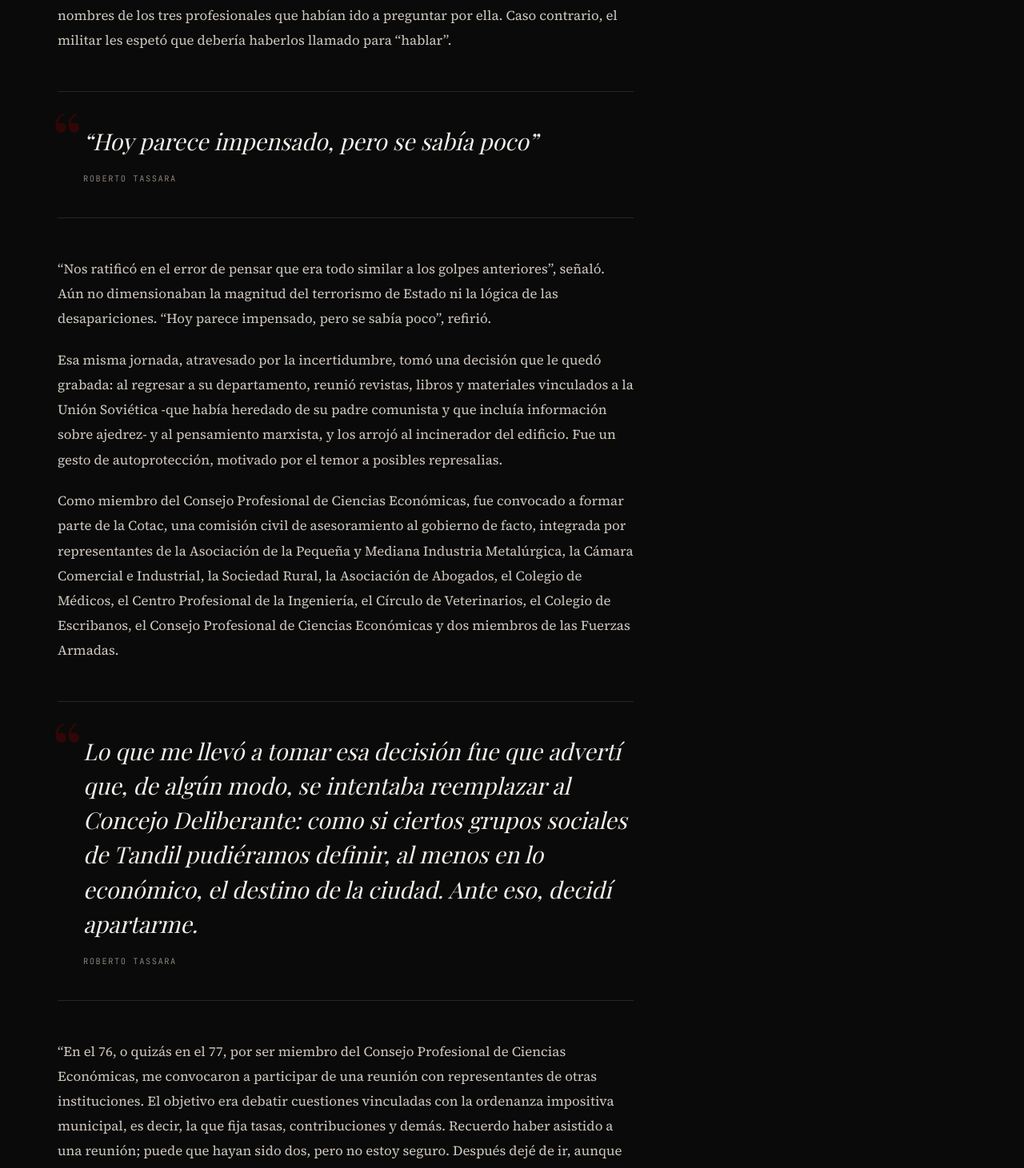
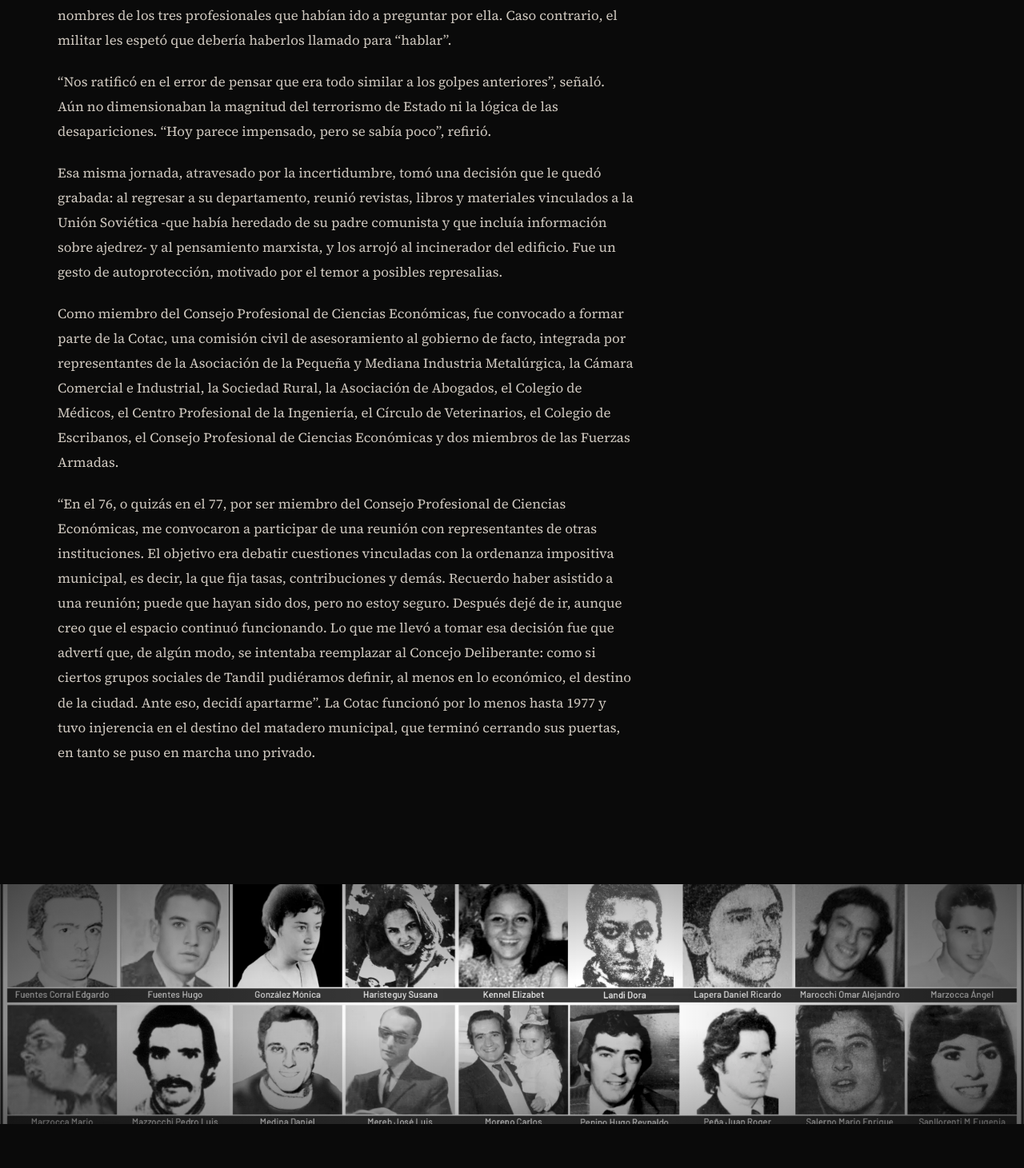
Before and after one commit to folino/eleco-especial-tandil, a Next.js app: page /ecos-de-la-memoria in a window 1280 px wide. Shown: the part 4788-6249 px from the top of the page at 80% size. Built offline with nearby package versions, Linux system fonts and the light colour scheme; a web font is replaced by a local one.

Commit message:
remove pullquote sections from EcosDelaMemoria component

```diff
--- a/app/ecos-de-la-memoria/page.tsx
+++ b/app/ecos-de-la-memoria/page.tsx
@@ -378,12 +378,6 @@ export default function EcosDelaMemoria() {
             <p>
               Con el paso de los días, comenzaron a aparecer señales perturbadoras. Una de ellas fue la visita de la familia de una excompañera de estudios, que había sido detenida en Benito Juárez sin que se supiera su paradero. Tassara y otros colegas intentaron averiguar qué había sucedido. Lograron entrevistarse con un militar que les confirmó que la joven estaba detenida en Sierra Chica. “La tenemos nosotros”, les dijo y agregó que la joven había sido inteligente en no mencionarlos porque en ninguno de sus papeles aparecían los nombres de los tres profesionales que habían ido a preguntar por ella. Caso contrario, el militar les espetó que debería haberlos llamado para “hablar”.
             </p>
-            <div className="pullquote">
-              <blockquote>
-                 “Hoy parece impensado, pero se sabía poco”
-              </blockquote>
-              <cite>Roberto Tassara</cite>
-            </div>
             <p>“Nos ratificó en el error de pensar que era todo similar a los golpes anteriores”, señaló. Aún no dimensionaban la magnitud del terrorismo de Estado ni la lógica de las desapariciones. “Hoy parece impensado, pero se sabía poco”, refirió.</p>
             <p>
              Esa misma jornada, atravesado por la incertidumbre, tomó una decisión que le quedó grabada: al regresar a su departamento, reunió revistas, libros y materiales vinculados a la Unión Soviética -que había heredado de su padre comunista y que incluía información sobre ajedrez- y al pensamiento marxista, y los arrojó al incinerador del edificio. Fue un gesto de autoprotección, motivado por el temor a posibles represalias.
@@ -391,15 +385,6 @@ export default function EcosDelaMemoria() {
             <p>
               Como miembro del Consejo Profesional de Ciencias Económicas, fue convocado a formar parte de la Cotac, una comisión civil de asesoramiento al gobierno de facto, integrada por representantes de la Asociación de la Pequeña y Mediana Industria Metalúrgica, la Cámara Comercial e Industrial, la Sociedad Rural, la Asociación de Abogados, el Colegio de Médicos, el Centro Profesional de la Ingeniería, el Círculo de Veterinarios, el Colegio de Escribanos, el Consejo Profesional de Ciencias Económicas y dos miembros de las Fuerzas Armadas.
             </p>
-            <div className="pullquote">
-              <blockquote>
-                Lo que me llevó a tomar esa decisión fue que advertí que, de algún modo, se intentaba
-                reemplazar al Concejo Deliberante: como si ciertos grupos sociales de Tandil
-                pudiéramos definir, al menos en lo económico, el destino de la ciudad. Ante eso,
-                decidí apartarme.
-              </blockquote>
-              <cite>Roberto Tassara</cite>
-            </div>
             <p>
               “En el 76, o quizás en el 77, por ser miembro del Consejo Profesional de Ciencias Económicas, me convocaron a participar de una reunión con representantes de otras instituciones. El objetivo era debatir cuestiones vinculadas con la ordenanza impositiva municipal, es decir, la que fija tasas, contribuciones y demás. Recuerdo haber asistido a una reunión; puede que hayan sido dos, pero no estoy seguro. Después dejé de ir, aunque creo que el espacio continuó funcionando. Lo que me llevó a tomar esa decisión fue que advertí que, de algún modo, se intentaba reemplazar al Concejo Deliberante: como si ciertos grupos sociales de Tandil pudiéramos definir, al menos en lo económico, el destino de la ciudad. Ante eso, decidí apartarme”. La Cotac funcionó por lo menos hasta 1977 y tuvo injerencia en el destino del matadero municipal, que terminó cerrando sus puertas, en tanto se puso en marcha uno privado.
             </p>
@@ -466,12 +451,6 @@ export default function EcosDelaMemoria() {
             <p>
               “Uno tiene lagunas de esos años. Nos cuidábamos mucho. Yo en el 77 tuve a mi hija mayor y me refugié en la vida familiar, en el barrio del hospital donde me crie. Era una forma de protegernos”. En su entorno familiar, el terror también se manifestaba en gestos concretos: “Agarraron muchos de mis libros y los enterraron en la casa de mi abuelo, por si acaso”.
             </p>
-            <div className="pullquote">
-              <blockquote>
-                “Agarraron muchos de mis libros y los enterraron en la casa de mi abuelo, por si acaso”
-              </blockquote>
-              <cite>Alicia Martignoni</cite>
-            </div>
             <p>
               En el ámbito educativo, la dictadura también dejó su marca. Alicia había participado en la elaboración de diseños curriculares en los años previos. “Después vino una depuración. Decían que había ‘ideologías extrañas’. Hasta Piaget era subversivo. Era una situación muy extraña, casi absurda. Lo que más recuerdo, ya hacia fines de los setenta y comienzos de los ochenta, eran esos decretos. Yo trabajaba en el gabinete de una escuela y en ese contexto apareció un decreto del ministro Bruera, que era el ministro de Educación de la dictadura —no recuerdo si era militar o civil—, que prohibía pedir libros en las escuelas. Con el grupo de mujeres que después fundamos la Sala Abierta de Lectura estábamos muy unidas en ese momento y estábamos verdaderamente escandalizadas. Trabajábamos juntas en la Escuela 14, sobre avenida Rivadavia, y ahí mismo armamos una biblioteca, porque esa era nuestra obsesión: que los chicos tuvieran acceso a libros. Una de las cosas que más nos impactaba era que en muchas escuelas había libros de la década del sesenta, completamente desactualizados. Por eso, que nos dijeran que no se podían pedir libros lo vivimos como una afrenta. Recuerdo que Adela Castronovo solía decir que era absurdo que se insistiera con la obligatoriedad del delantal, pero no con algo esencial: ir a la escuela con libros, que es justamente para lo que se va a estudiar", detalló.
             </p>
@@ -484,13 +463,6 @@ export default function EcosDelaMemoria() {
             <p>
               Para ella, la memoria no es solo un ejercicio del pasado, sino una tarea permanente. “Analizando los datos, contando lo que pasó, mucha gente vuelve a pensar. Yo tengo fe en eso”.
             </p>
-            <div className="pullquote">
-              <blockquote>
-                Analizando los datos, contando lo que pasó, mucha gente vuelve a pensar. Yo tengo fe
-                en eso.
-              </blockquote>
-              <cite>Alicia Martignoni</cite>
-            </div>
           </div>
         </div>
       </section>
@@ -530,13 +502,6 @@ export default function EcosDelaMemoria() {
               diario. Decidió permanecer en esa sección para poder seguir escribiendo y opinando,
               algo que en otras áreas estaba vedado.
             </p>
-            <div className="pullquote">
-              <blockquote>
-                Muy rápidamente nos dimos cuenta de que había una censura encubierta y a veces no
-                tan encubierta.
-              </blockquote>
-              <cite>Néstor Dipaola</cite>
-            </div>
             <p>
               Recordó que aquella mañana se encontraba en la universidad y que, en un momento, decidió acercarse al “Bar Ideal”, un espacio de encuentro de la dirigencia política local. “Y bueno, por supuesto, caras largas”, describió. Señaló que entre los presentes había posiciones diversas, incluso algunas favorables al golpe.
             </p>
@@ -625,12 +590,6 @@ export default function EcosDelaMemoria() {
             Aquel día, dijo, lo sorprendió en un contexto que ya anticipaba una ruptura institucional. “Había un clima previo, una percepción de que podía haber algún tipo de interrupción institucional, de golpe de Estado, de un gobierno que estaba como jaqueado”, expresó. En su mirada retrospectiva, insistió en que estos procesos no fueron hechos aislados: “Los golpes de Estado no son producto de un hecho mesiánico, sino que son planificados, pensados, y han tenido adhesión de sectores de la sociedad”.
             </p>
             <p>En relación con Tandil, que por entonces contaba con poco más de 70 mil habitantes, describió una ciudad con un clima particular. “No es que no pasaba nada, pero había una mirada un tanto laxa sobre los temas”, sostuvo. Recordó, por ejemplo, la desaparición de vecinos conocidos como hechos que circulaban en voz baja: “Era todo como un comentario: ‘¿qué pasó?, ¿se lo llevaron?’, pero no había movilizaciones ni manifestaciones”.            </p>
-            <div className="pullquote">
-              <blockquote>
-                No es que no pasaba nada, pero había una mirada un tanto laxa sobre los temas.
-              </blockquote>
-              <cite>Julio Elichiribehety</cite>
-            </div>
             <p>Para Elichiribehety, durante los primeros años de la dictadura predominó una especie de silencio social. “Había como una demanda subterránea, por debajo de la media”, explicó. En ese sentido, coincidió parcialmente con la idea de que en ciudades del interior “parecía que no sucedía nada”, aunque aclaró: “No digo que no pasaba nada, digo que pasaba, pero no había emergentes de sectores movilizándose”. Y también remarcó que los abogados Victorino y Juan Carlos Pugliese (h), Pedersoli y Gutiérrez se animaron a presentar hábeas corpus para conocer el destino de las personas secuestradas.</p>
             <p>El punto de inflexión en su vida política llegó con la recuperación democrática y la figura de Raúl Alfonsín. “A mí me seduce definitivamente Alfonsín. Soy de los que llegan a militar y a afiliarse al radicalismo por su figura”, afirmó. </p>
             <p>Ya en democracia, su participación en organismos de derechos humanos lo llevó a involucrarse en discusiones locales sobre el pasado reciente. En ese marco, también reflexionó sobre la vida política de Tandil y ciertas continuidades. Sobre la figura de Julio Zanatelli, señaló que no tuvo un vínculo directo, aunque sí diferencias ideológicas. Y aportó una mirada crítica sobre la recepción social de dirigentes vinculados al orden autoritario: “Bussi (represor y exgobernador de Tucumán) vino a una asunción en Tandil y no tuvo un repudio fuerte. No digo que pasó desapercibido, pero tampoco hubo un escrache”.</p>
@@ -669,12 +628,6 @@ export default function EcosDelaMemoria() {
             <p>
               En 1974, Enrique Lalloz empezó a consolidar una trayectoria en la industria local. Ingeniero metalúrgico, se desempeñó durante más de 30 años en Metalúrgica Tandil, donde llegó a ser gerente. Su recuerdo de aquellos años no se centra en un hecho puntual, sino en un proceso que, con el tiempo, marcaría un quiebre profundo en la actividad productiva local.
             </p>
-            <div className="pullquote">
-              <blockquote>
-                “Cayó el 30 por ciento de la producción de Metalúrgica Tandil por dejar de fabricar piezas para General Motors. Eso para cualquier industria es un golpe muy fuerte”
-              </blockquote>
-              <cite>Enrique Lalloz</cite>
-            </div>
             <p>“En el año 76 yo ya tenía experiencia en metalúrgica, estaba escalando posiciones. Al ser profesional y tener años de trabajo, uno empieza a tomar contacto con las partes directivas de la empresa”, contó. Desde ese lugar, vivió en primera línea los cambios que comenzaron a desplegarse tras el golpe. “Cuando uno analiza los períodos posteriores a 1976, es otro país, otra industria, otra mentalidad”, planteó. Y fue directo al impacto: “Todo lo que vino después fue realmente lapidario para la actividad industrial y para el país”.</p>
             <p>Lalloz recordó el peso que tenía entonces “Metalúrgica Tandil” en el entramado productivo. “Era una empresa emblemática, no solo a nivel nacional sino regional. Trabajábamos para todas las automotrices: General Motors, Mercedes-Benz, Renault, Fiat. Era un volumen muy alto de producción”, enumeró. Y agregó: “Prácticamente se podía fabricar un motor entero en Tandil”.</p>
             <p>Sin embargo, ese escenario comenzó a cambiar rápidamente. “En el año 78, con la política económica de Martínez de Hoz, empezó una desindustrialización muy fuerte”, afirmó. En ese sentido, cuestionó la apertura de importaciones: “Se abrió la importación masiva e indiscriminada y muchas actividades empezaron a sucumbir”.</p>
@@ -914,25 +867,12 @@ export default function EcosDelaMemoria() {
             <p>
               La historia de Walter Fernández, fundador de Granja Los Pibes, se entrelaza con la de toda una generación marcada por la militancia política, la represión y la violencia de la última dictadura. Su testimonio recorre desde la juventud en Tandil hasta su secuestro, las torturas y la reconstrucción de una vida atravesada por la memoria.
             </p>
-            <div className="pullquote">
-              <blockquote>
-                Poníamos un disco de Arcoíris, de Sui Generis, y hablábamos de política.
-              </blockquote>
-              <cite>Walter Fernández, sobre las reuniones juveniles</cite>
-            </div>
             <p>
               Fernández creció en la zona de 14 de Julio y Constitución, un barrio donde compartía la infancia con amigos que, años más tarde, también quedarían alcanzados por la represión. “Yo digo hoy, era una zona liberada”, afirmó. Allí, entre juegos en la plaza Moreno y la escuela, comenzaron a gestarse las primeras inquietudes políticas.
             </p>
             <p>
               “Poníamos un disco de Arcoíris, de Sui Generis, y hablábamos de política”, recordó sobre aquellas reuniones juveniles, atravesadas por el contexto latinoamericano, la música y los debates de la época. Ese proceso derivó en la militancia en la Unión de Estudiantes Secundarios (UES), vinculada a Montoneros.
             </p>
-            <div className="pullquote">
-              <blockquote>
-                A esa altura yo ya sabía que al Diente y a Gustavo los habían matado en Bahía
-                Blanca, y que Marocchi había desaparecido en Mar del Plata.
-              </blockquote>
-              <cite>Walter Fernández</cite>
-            </div>
             <p>
               En 1975, en un clima de creciente violencia, la organización decidió el pase a la clandestinidad. Fernández se casó con Mabel, su compañera, y se trasladó a La Plata junto a otros militantes. “Ya no era que ibas a estudiar: éramos combatientes. No éramos boy scouts, queríamos el poder porque queríamos una Argentina que fuera viable”, explicó.
             </p>
```
